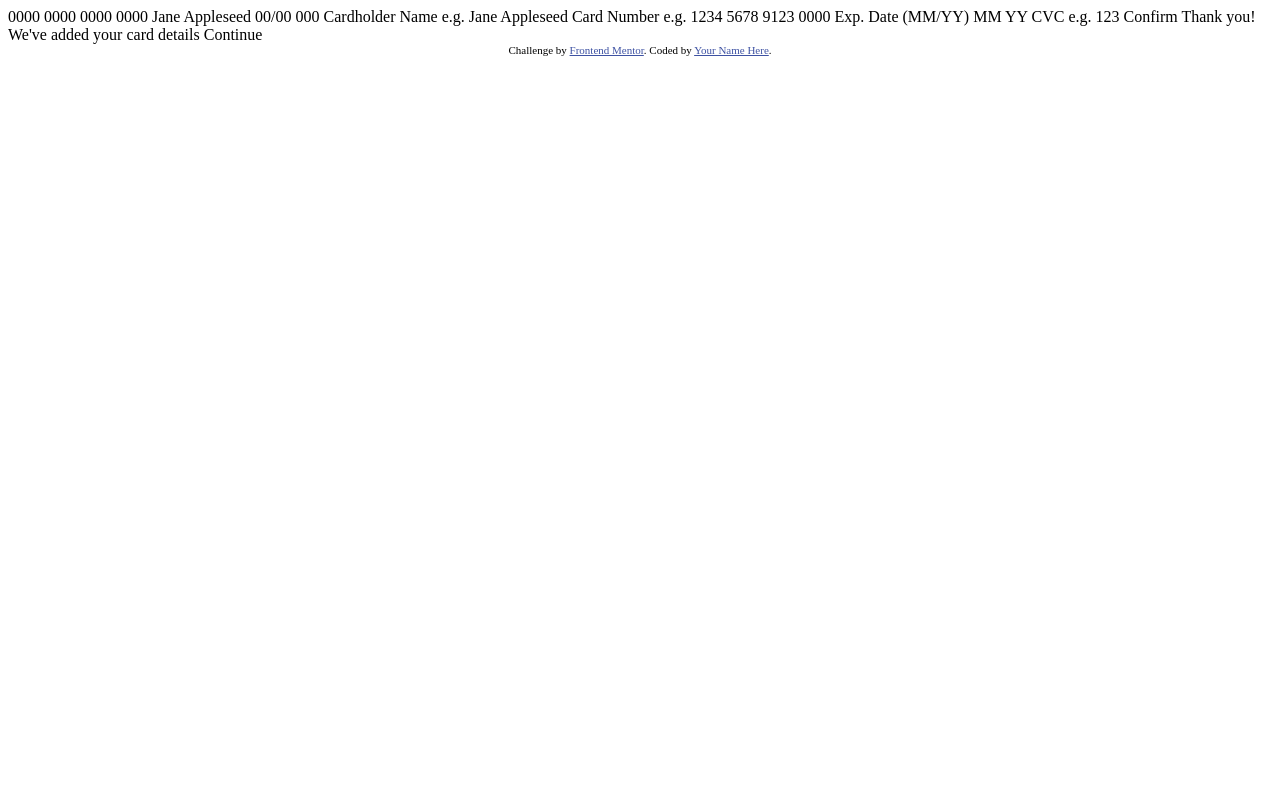
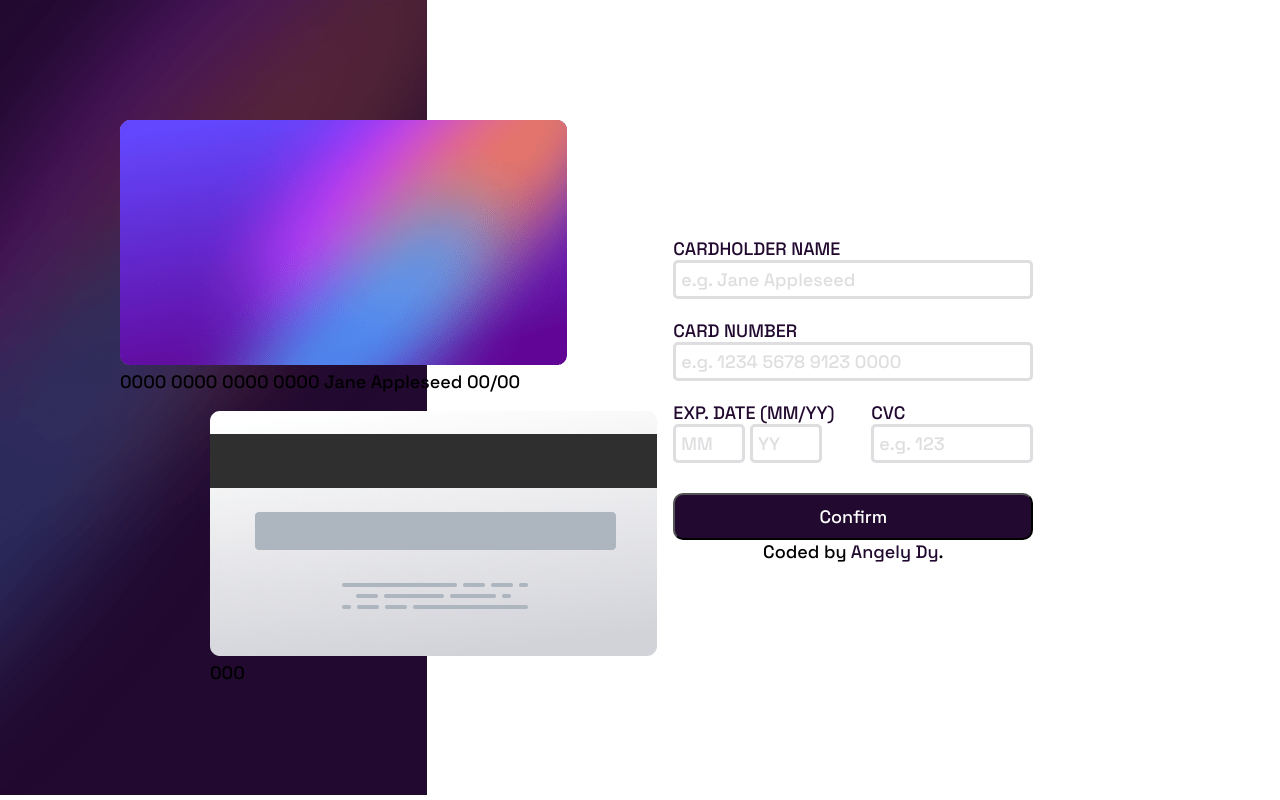
Before and after one commit to angelydy/interactive-card-details-form, a plain HTML site: page index.html in a window 1280 px wide. Drawn offline with Linux system fonts and the light colour scheme.

Commit message:
adds more changes

```diff
--- /dev/null
+++ b/css/styles.scss
@@ -0,0 +1,104 @@
+@import url('https://fonts.googleapis.com/css2?family=Space+Grotesk:wght@500&display=swap');
+* {
+  box-sizing: border-box;
+  margin: 0;
+  padding: 0;
+  font-family: 'Space Grotesk', sans-serif;
+  font-weight: 500;
+  font-size: 18px;
+}
+
+body {
+  overflow-y: hidden;
+
+  a {
+    color:hsl(278, 68%, 11%);
+    text-decoration: none;
+    &:hover {
+      opacity: 50%;
+    }
+  }
+
+  input {
+    border-radius: 5px;
+    outline: none;
+    padding: 5px;
+    width: 20em;
+    border-style: none;
+    border: solid hsl(270, 3%, 87%);
+
+    &::placeholder {
+      color: hsl(270, 3%, 87%);
+    }
+  }
+
+  p {
+    color: hsl(278, 68%, 11%);
+  }
+
+  .body-container {
+    display: grid;
+    grid-template-columns: 1fr 2fr;
+
+    .left-div {
+      position: relative;
+
+      .card-images {
+        position: absolute;
+        margin: 15vh;
+        width: auto;
+
+        .card-back {
+          margin-left: 5em;
+          margin-top: 1em;
+        }
+      }
+      .left-img {
+        max-width: 100%;
+        max-height: 100vh;
+      }
+    }
+
+    .right-div {
+      margin: auto;
+
+      form {
+        .cardholdername, .card-num {
+          margin-bottom: 20px;
+        }
+
+        .date-and-cvc {
+          display: flex;
+          justify-content: space-between;
+
+          input {
+            width: 4em;
+          }
+        }
+
+        .cvc {
+          input {
+            width: 9em;
+          }
+        }
+      }
+      button {
+        margin-top: 30px;
+        padding: 10px;
+        background: hsl(278, 68%, 11%);
+        color: white;
+        border-radius: 10px;
+        width: 20em;
+        cursor: pointer;
+      }
+
+      .completed-state {
+        display: none;
+      }
+
+      .attribution {
+        text-align: center;
+      }
+    }
+  }
+}
--- a/index.html
+++ b/index.html
@@ -2,50 +2,67 @@
 <html lang="en">
 <head>
   <meta charset="UTF-8">
-  <meta name="viewport" content="width=device-width, initial-scale=1.0"> <!-- displays site properly based on user's device -->
-
+  <meta name="viewport" content="width=device-width, initial-scale=1.0">
   <link rel="icon" type="image/png" sizes="32x32" href="./images/favicon-32x32.png">
-
-  <title>Frontend Mentor | Interactive card details form</title>
-
-  <!-- Feel free to remove these styles or customise in your own stylesheet 👍 -->
-  <style>
-    .attribution { font-size: 11px; text-align: center; }
-    .attribution a { color: hsl(228, 45%, 44%); }
-  </style>
+  <link rel="stylesheet" href="/css/styles.css">
+  <script src="/index.js" defer></script>
+  <title>Interactive card details form</title>
 </head>
 <body>
-
-  0000 0000 0000 0000
-  Jane Appleseed
-  00/00
-
-  000
-
-  Cardholder Name
-  e.g. Jane Appleseed
-
-  Card Number
-  e.g. 1234 5678 9123 0000
-
-  Exp. Date (MM/YY)
-  MM
-  YY
-
-  CVC
-  e.g. 123
-
-  Confirm
-
-  <!-- Completed state start -->
-
-  Thank you!
-  We've added your card details
-  Continue
-
-  <div class="attribution">
-    Challenge by <a href="https://www.frontendmentor.io?ref=challenge" target="_blank">Frontend Mentor</a>.
-    Coded by <a href="#">Your Name Here</a>.
+  <div class="body-container">
+    <div class="left-div">
+      <div class="card-images">
+        <div class="card-front">
+          <img src="/images/bg-card-front.png" alt="">
+          <img src="/images/card-logo.svg" alt="" class="card-logo">
+          <div class="front-details">
+            0000 0000 0000 0000
+            Jane Appleseed
+            00/00
+          </div>
+        </div>
+        <div class="card-back">
+          <img src="/images/bg-card-back.png" alt="" srcset="">
+          <div class="back-details">
+            000
+          </div>
+        </div>
+      </div>
+      <img src="/images/bg-main-desktop.png" alt="" class="left-img">
+    </div>
+    <div class="right-div">
+      <form action="GET">
+        <div class="cardholdername">
+          <p>CARDHOLDER NAME</p>
+          <input type="text" name="" id="" placeholder="e.g. Jane Appleseed">
+        </div>
+        <div class="card-num">
+          <p>CARD NUMBER</p>
+          <input type="number" name="" id="" placeholder="e.g. 1234 5678 9123 0000">
+        </div>
+        <div class="date-and-cvc">
+          <div class="dates">
+            <p>EXP. DATE (MM/YY)</p>
+            <input type="number" name="" id="" placeholder="MM">
+            <input type="number" name="" id="" placeholder="YY">
+          </div>
+          <div class="cvc">
+            <p>CVC</p>
+            <input type="number" name="" id="" placeholder="e.g. 123">
+          </div>
+        </div>
+        <button>Confirm</button>
+      </form>
+      <div class="attribution">
+        Coded by <a href="https://www.github.com/angelydy">Angely Dy</a>.
+      </div>
+      <div class="completed-state">
+        <img src="/images/icon-complete.svg" alt="">
+        <h1>Thank you!</h1>
+        <p>We've added your card details</p>
+        <button>Continue</button>
+      </div>
+    </div>
   </div>
 </body>
 </html>
```
Also changed, not shown: css/styles.css (added), index.js (added), 1 other file.
